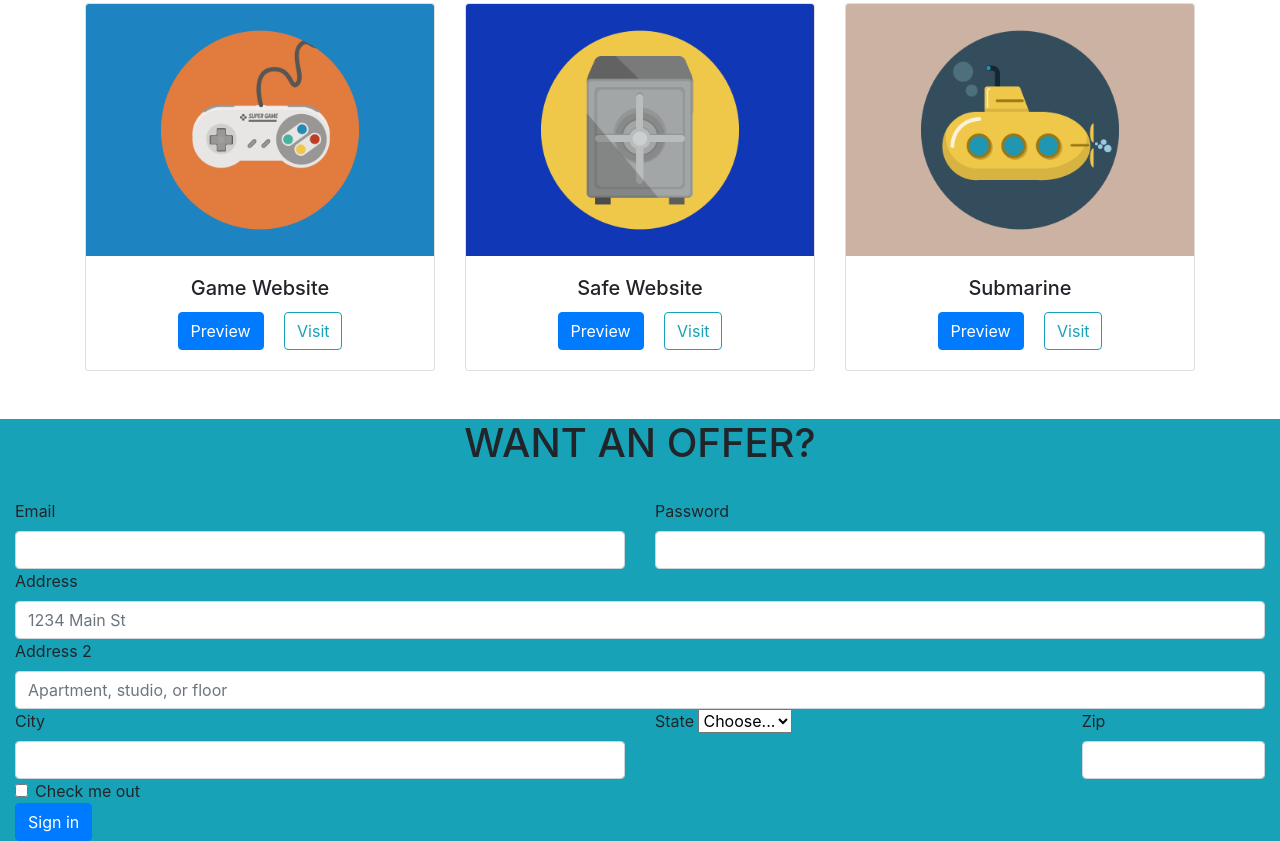
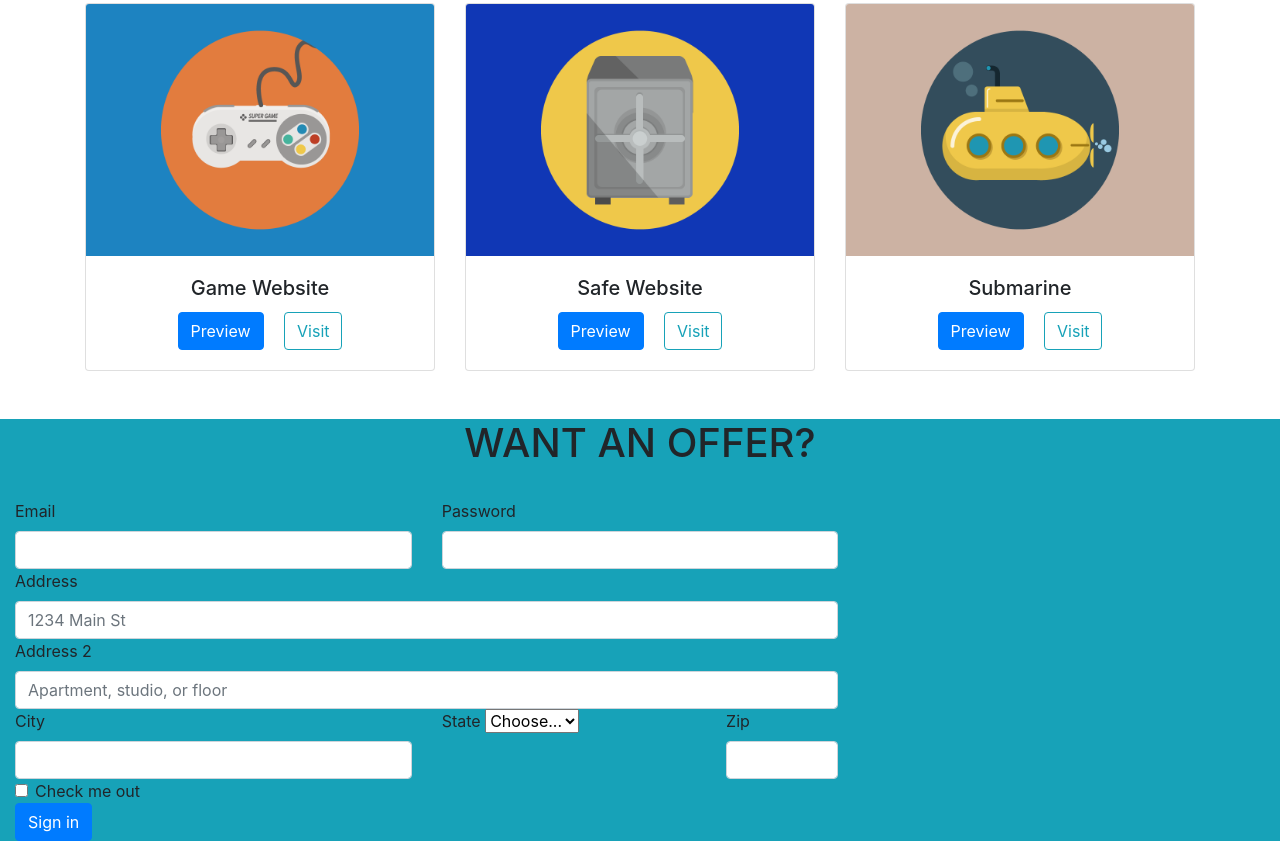
Before and after one commit to nikolaesp/bootstrap-html-freelancer, a plain HTML site: page index.html in a window 1280 px wide. Shown: the part 878-1719 px from the top of the page. Drawn offline with nearby package versions, Linux system fonts and the light colour scheme.

Commit message:
da sistemare spacing

```diff
--- a/index.html
+++ b/index.html
@@ -123,7 +123,7 @@
         <div class="col-12 text-center mx-0 mb-4">
           <h1>WANT AN OFFER?</h1>
         </div>
-        <div class="col-12">
+        <div class="col-8 align-items-center">
 
           <form class="row g-3">
             <div class="col-md-6">
```
